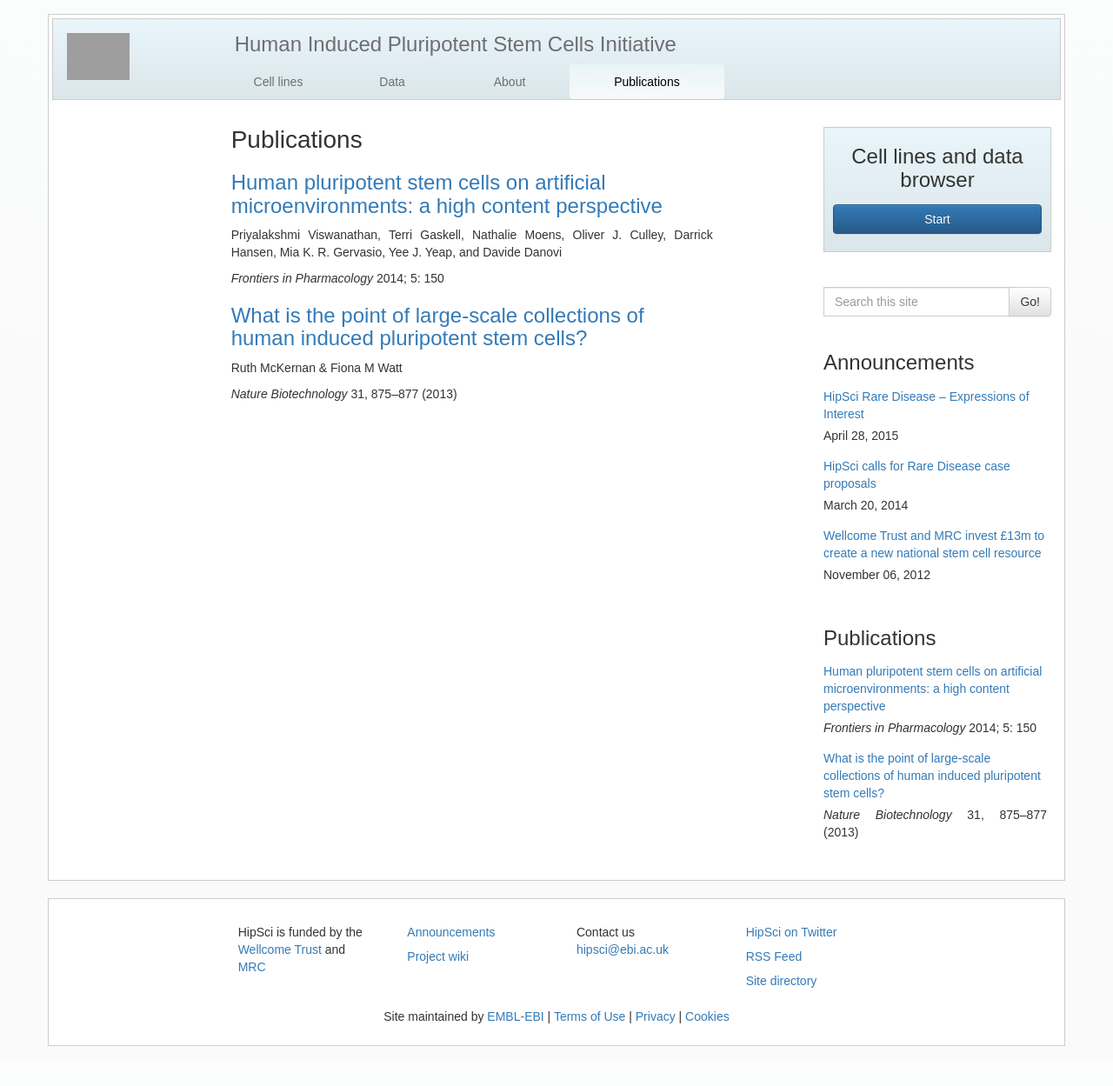
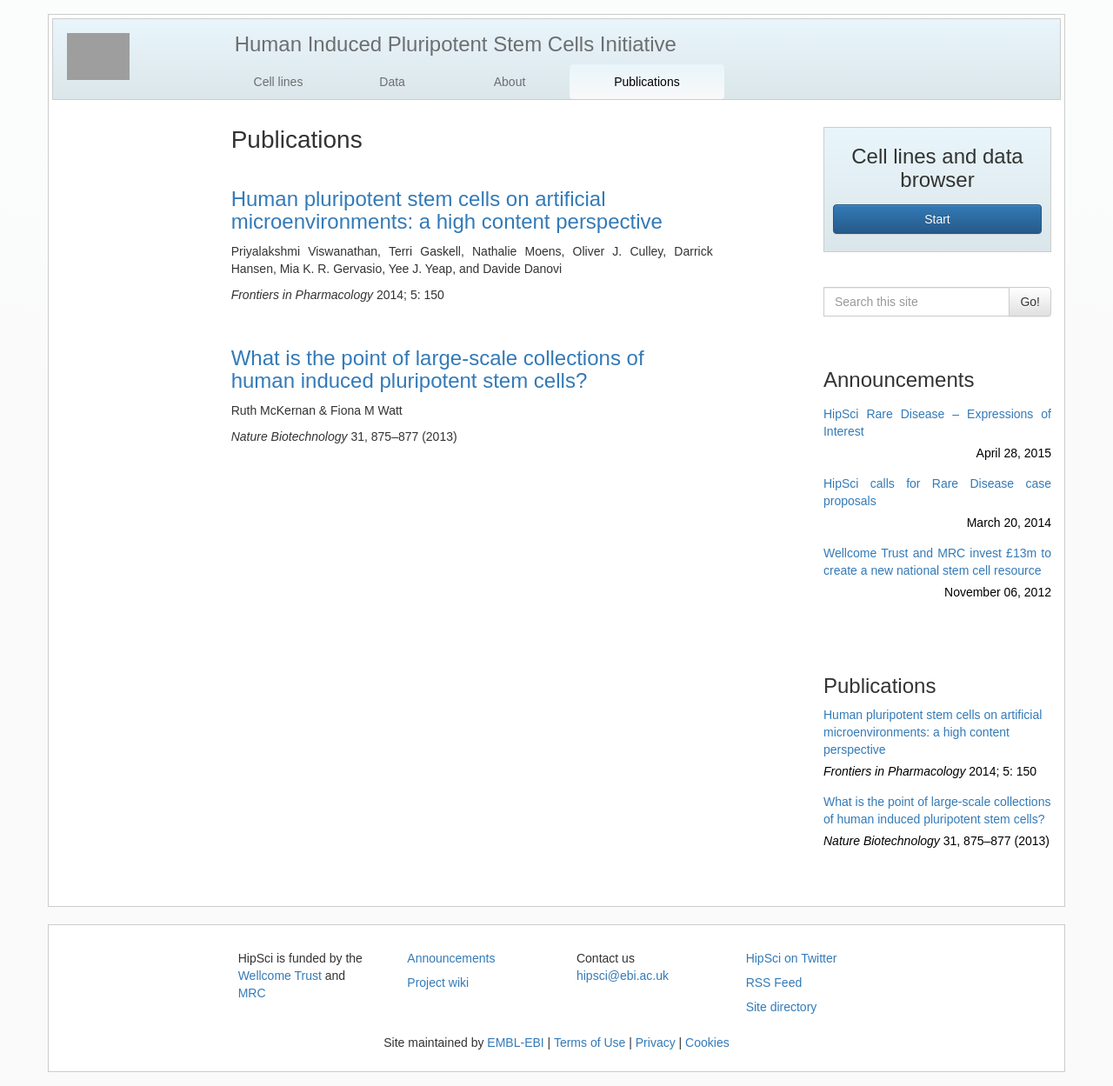
Before and after one commit to EMBL-EBI-GCA/gca_hipsci_website, a Jekyll site: the page built from publication.html, in a window 1280 px wide. Shown: the whole page at 87% size. Built offline with Jekyll 4.4.1, drawn with Linux system fonts in a browser that asks for light colours; nearby versions of some CDN libraries; before the commit the page ends 1219 px from its top, so only the background shows below that; grey boxes are pictures that could not be loaded.

Commit message:
More styling

```diff
--- a/_includes/announcements_panel.html
+++ b/_includes/announcements_panel.html
@@ -2,9 +2,11 @@
 <div class="navigation">
 <h3 class="nav-title">Announcements</h3>
 {% for announcement in site.categories.announcements %}
-    <div class="nav-item"
-    <p><a href="{{ announcement.url | prepend: site.baseurl }}">{{ announcement.title }}</a></p>
-    <p class="text-right">{{announcement.date | date: '%B %d, %Y'}}</p>
+    <div class="nav-item">
+    <a href="{{ announcement.url | prepend: site.baseurl }}">
+    <p>{{ announcement.title }}</p>
+    <div class="black text-right">{{announcement.date | date: '%B %d, %Y'}}</div>
+    </a>
     </div>
 {% endfor %}
 </div>
--- a/_includes/publications_panel.html
+++ b/_includes/publications_panel.html
@@ -2,9 +2,11 @@
 <div class="navigation">
 <h3 class="nav-title">Publications</h3>
 {% for publication in site.categories.publication %}
-    <div class="nav-item"
-    <p><a href="{{ publication.url | prepend: site.baseurl }}">{{ publication.title }}</a></p>
-    <p class="text-right">{{publication.pub_ref | markdownify}}</p>
+    <div class="nav-item">
+    <a href="{{ publication.url | prepend: site.baseurl }}">
+    {{ publication.title }}
+    <div class="black text-right">{{publication.pub_ref | markdownify}}</div>
+    </a>
     </div>
 {% endfor %}
 </div>
--- a/_posts/1111-11-11-announcements.html
+++ b/_posts/1111-11-11-announcements.html
@@ -9,7 +9,7 @@ tags:
 ---
 
 {% for post in site.categories.announcements %}
-    <div class="announcements">
+    <div class="wrapper">
     <h3 class="post-title"><a href="{{ post.url | prepend: site.baseurl }}">{{ post.title }}</a></h3>
     <p>{{post.date | date: '%B %d, %Y'}}</p>
     {{ post.content | markdownify }}
--- a/css/main.scss
+++ b/css/main.scss
@@ -127,7 +127,7 @@ div.footer {
 div.wrapper {
     padding-top: 20px;
     padding-bottom: 20px;
-    h1.post-title {
+    h1.post-title, h2.post-title, h3.post-title {
         margin-top: 0px;
     }
 
@@ -156,16 +156,28 @@ div.wrapper {
 }
 
 
-.navigation {
-    h3.nav-title {
+div.navigation {
+    padding-top: 20px;
+    padding-bottom: 20px;
+    h1.nav-title, h2.nav-title, h3.nav-title {
         margin-top: 0px;
+        margin-bottom: 5px;
     }
-
     div.nav-item {
-        padding: 5px 5px 5px 0px;
+        padding: 5px 15px;
+        margin: 0px -15px;
         p {
             margin: 5px 0px;
         }
+        .black {
+            color: black;
+        }
+        a:link, a:visited, a:hover, a:active {
+            text-decoration: none;
+        }
+    }
+    div.nav-item:hover, div.nav-item:active {
+        background-color: $banner-color-bottom;
     }
 }
 
--- a/index.html
+++ b/index.html
@@ -17,10 +17,10 @@ tags:
     <h1 class="post-title">What is HipSci?</h1>
     {{ about | markdownify }}
   </div>
-  <div class="col-lg-3 col-lg-offset-1 col-md-4 col-md-offset-0 col-sm-6 col-xs-6 wrapper">
+  <div class="col-lg-3 col-lg-offset-1 col-md-4 col-md-offset-0 col-sm-6 col-xs-6">
   {% include announcements_panel.html %}
   </div>
-  <div class="col-lg-3 col-md-4 col-sm-6 col-xs-6 wrapper">
+  <div class="col-lg-3 col-md-4 col-sm-6 col-xs-6">
   {% include publications_panel.html %}
   </div>
   <div class="col-lg-4 col-md-4 col-sm-12 col-xs-12 wrapper">
--- a/publication.md
+++ b/publication.html
@@ -8,9 +8,11 @@ tags:
 
 {% assign posts = site.categories.publication | sort: 'date' %}
 {% for post in posts reversed %}
-###[{{post.title}}]({{post.url}})
+<div class="wrapper">
+<h3 class="post-title"><a href="{{post.url}}">{{post.title}}</a></h3>
 
-{{post.pub_authors}}
+{{post.pub_authors | markdownify}}
 
-{{post.pub_ref}}
+{{post.pub_ref | markdownify}}
+</div>
 {% endfor %}
```
